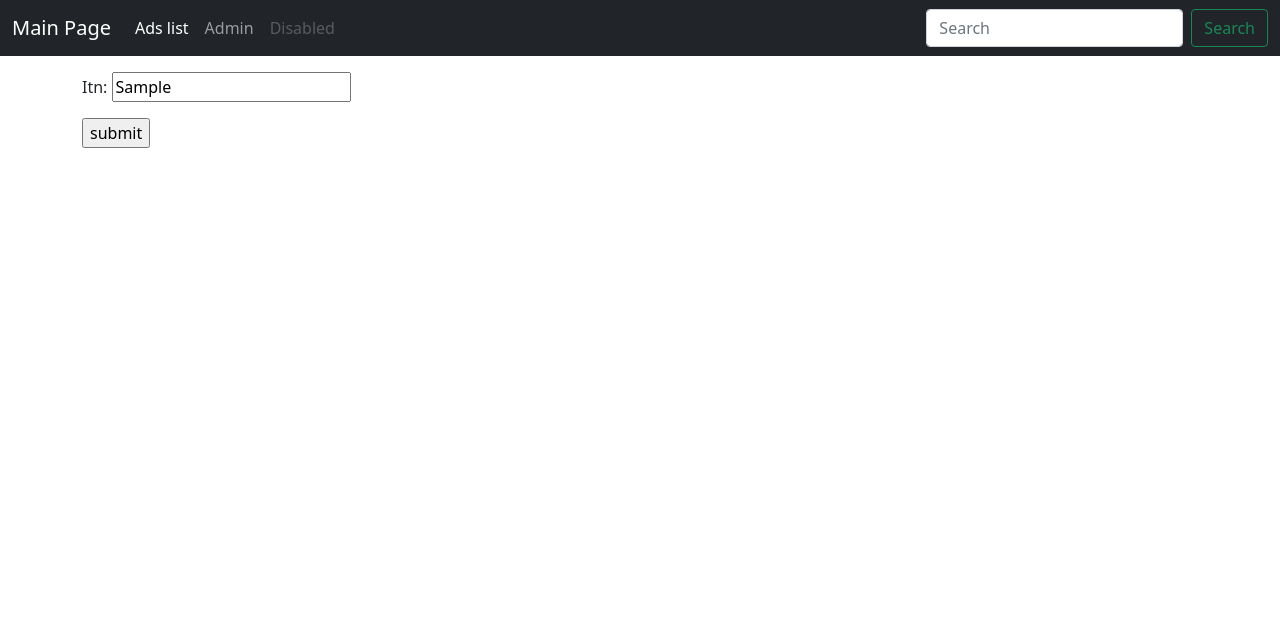
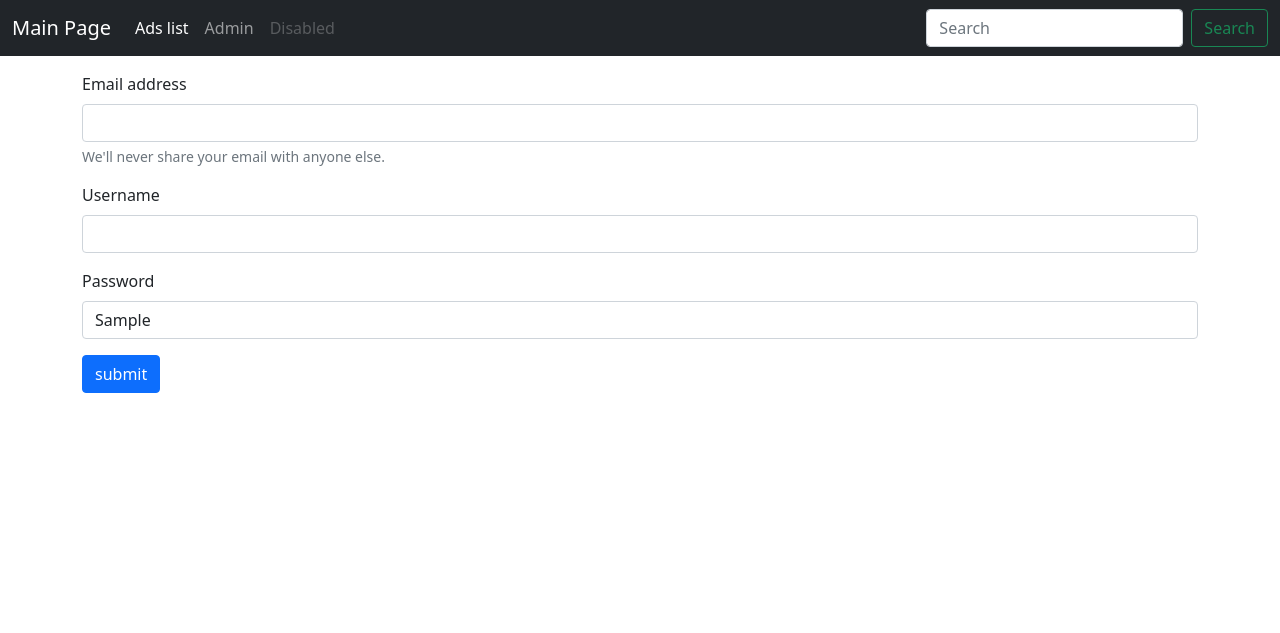
Before and after one commit to iamrealnurs/yp, a Django app: page /accounts/seller/ in a window 1280 px wide. Shown: the top 633 px of the page. Run offline with Django 4.2, Linux system fonts and the light colour scheme; a user stored in the database is signed in; tables that the repository leaves empty hold one stand-in row (values such as "Sample post"); some libraries are stand-ins or nearby versions.

Commit message:
fix form for seller update

```diff
--- a/main/forms.py
+++ b/main/forms.py
@@ -17,8 +17,9 @@ class UpdateUserForm(forms.ModelForm):
 
 
 class UpdateSellerForm(forms.ModelForm):
-    itn = forms.CharField()
-
+    itn = forms.CharField(max_length=100,
+                               required=True,
+                               widget=forms.TextInput(attrs={'class': 'form-control'}))
     class Meta:
         model = Seller
         fields = ['itn']
--- a/main/views.py
+++ b/main/views.py
@@ -1,4 +1,5 @@
 from django.views.generic import TemplateView, ListView, DetailView, UpdateView,  CreateView
+from django.views.generic.edit import UpdateView as UpdateViewForSeller
 from django.contrib.auth.mixins import LoginRequiredMixin
 from .models import Seller, Category, Tag, Ad
 from .forms import UpdateUserForm, UpdateSellerForm, CreateAdForm
@@ -59,9 +60,10 @@ class AdsCreateView(CreateView):
     form_class = CreateAdForm
     template_name = 'main/ads/create.html'
 
-class SellerUpdateView(LoginRequiredMixin, UpdateView):
+class SellerUpdateView(LoginRequiredMixin, UpdateViewForSeller):
     model = Seller
     form_class = UpdateSellerForm
+    form_user = UpdateUserForm
     template_name = "main/seller/update.html"
 
     def get_login_url(self):
@@ -78,8 +80,20 @@ class SellerUpdateView(LoginRequiredMixin, UpdateView):
             seller = get_object_or_404(Seller, user=current_user)
             if not seller:
                 return redirect('index')
-
         return seller
 
     def get_success_url(self, *args, **kwargs):
         return reverse("seller-update")
+
+    def get_context_data(self, **kwargs):
+        context = super(SellerUpdateView, self).get_context_data(**kwargs)
+        context['form_user'] = self.form_user(self.request.POST, instance=self.request.user)
+        return context
+
+    def form_valid(self, form):
+        form_user = self.form_user(self.request.POST, instance=self.request.user)
+        if form.is_valid() and form_user.is_valid():
+            print('valid')
+            form_user.save()
+
+        return super().form_valid(form)
--- a/templates/main/seller/update.html
+++ b/templates/main/seller/update.html
@@ -4,9 +4,20 @@
 
 <form method="post">
   {% csrf_token %}
-  {{ form.as_p }}
-
-  <input type=submit value="submit" />
+  <div class="mb-3">
+    <label for="exampleInputEmail1" class="form-label">Email address</label>
+      {{ form_user.email }}
+    <div id="emailHelp" class="form-text">We'll never share your email with anyone else.</div>
+  </div>
+  <div class="mb-3">
+    <label for="exampleInputPassword1" class="form-label">Username</label>
+    {{ form_user.username }}
+  </div>
+  <div class="mb-3">
+    <label for="exampleInputPassword1" class="form-label">Password</label>
+    {{ form.itn }}
+  </div>
+      <input type=submit value="submit" class="btn btn-primary" />
 </form>
 
 {% endblock %}
```
